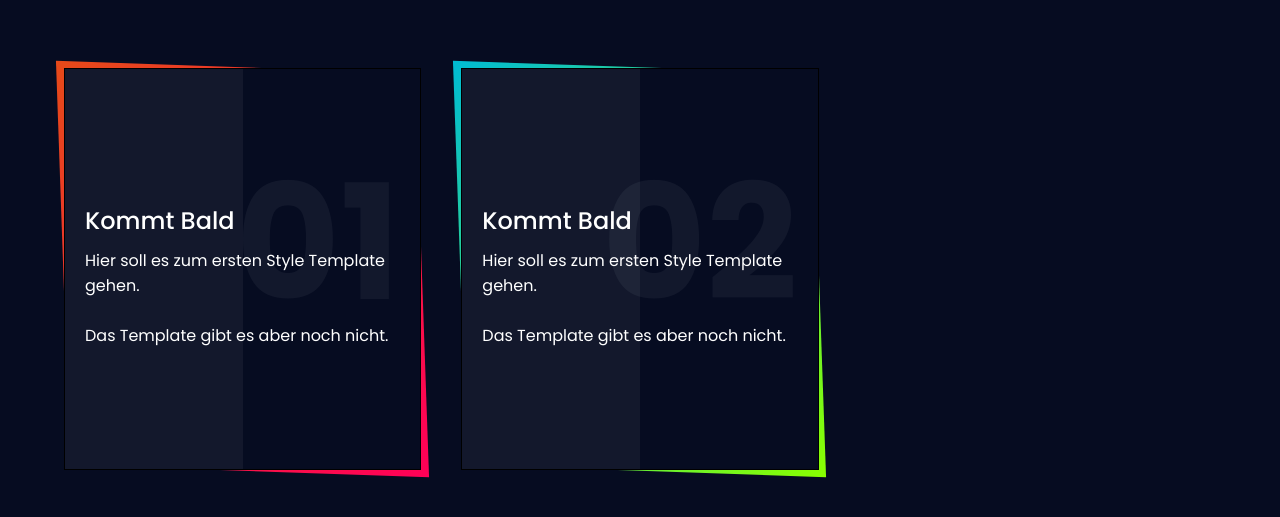
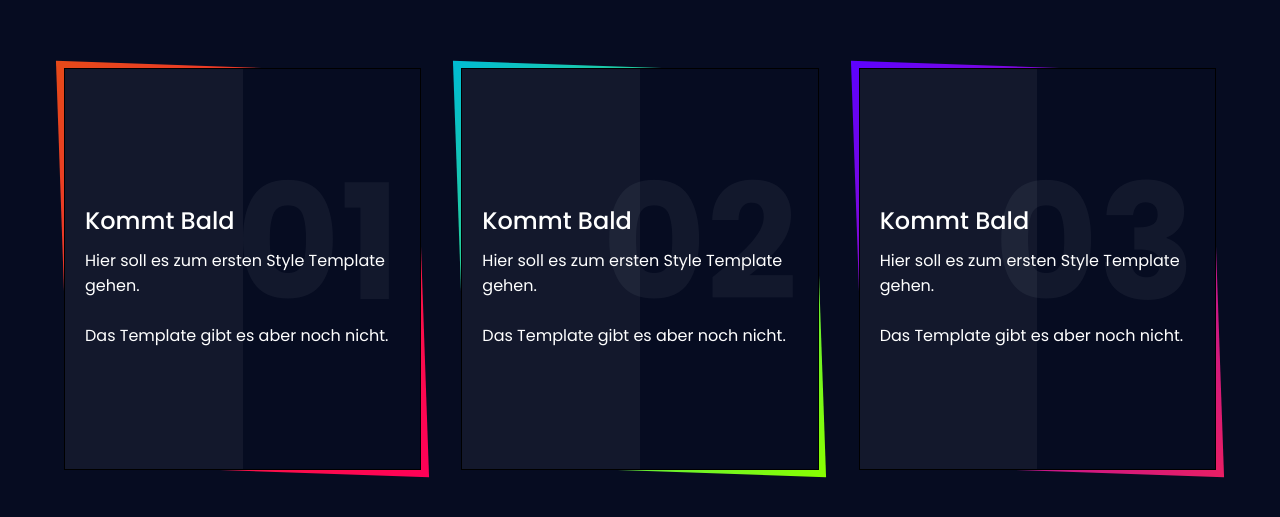
Before and after one commit to ToronLP/Website_Presets, a plain HTML site: page index.html in a window 1280 px wide. Shown: the part 131-648 px from the top of the page. Drawn offline with Linux system fonts and the light colour scheme.

Commit message:
Update index.html

```diff
--- a/index.html
+++ b/index.html
@@ -23,6 +23,14 @@
             <a href="#">Mehr Anzeigen</a>
           </div>
         </div>
+        <div class="box">
+          <div class="content">
+            <h2>03</h2>
+            <h3>Kommt Bald</h3>
+            <p>Hier soll es zum ersten Style Template gehen.<br><br>Das Template gibt es aber noch nicht.</p>
+            <a href="#">Mehr Anzeigen</a>
+          </div>
+        </div>
     </div>
   </body>
 </html>
```
